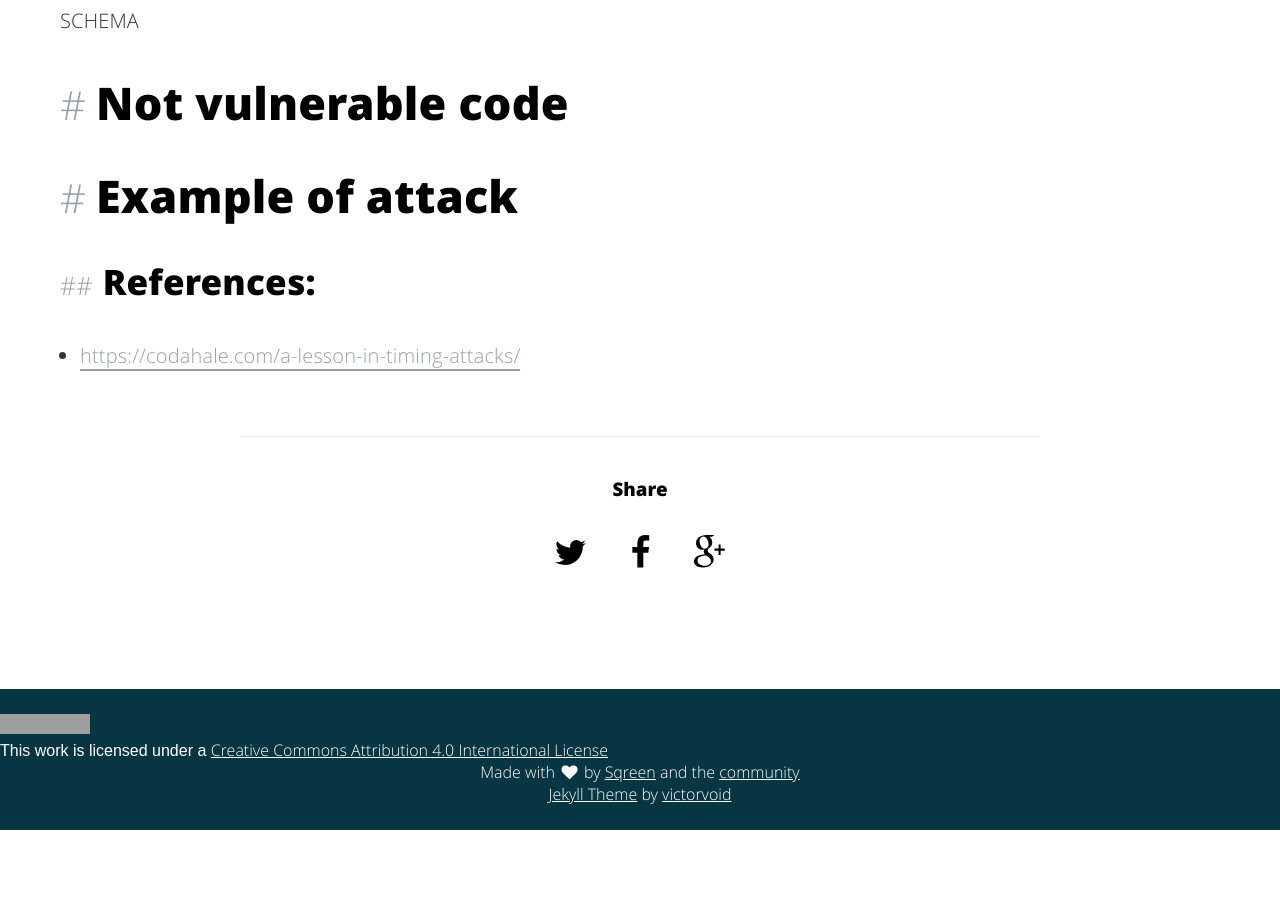
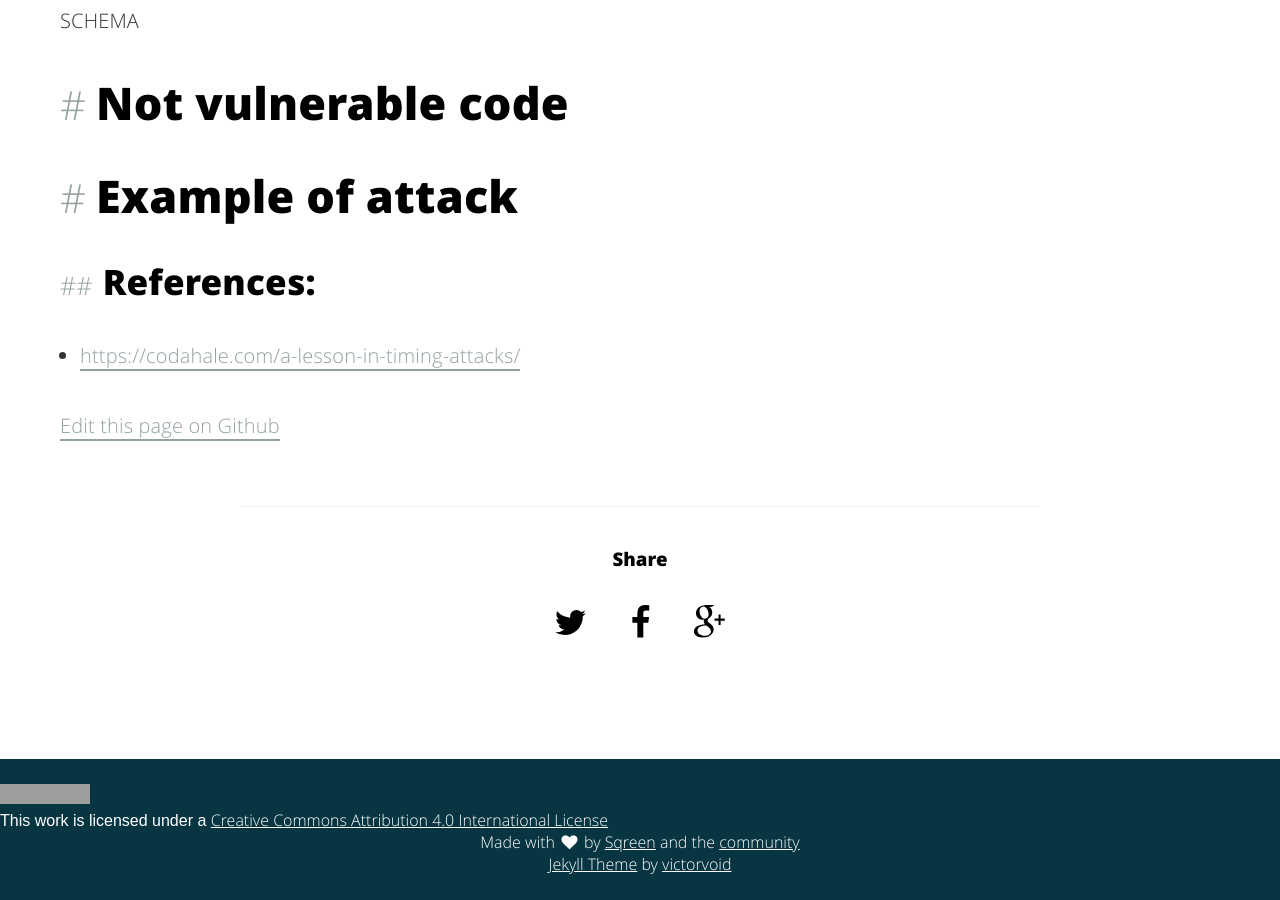
Before and after one commit to sqreen/DevelopersSecurityBestPractices, a Jekyll site: the page built from _practices/timing-attack/nodejs.md, in a window 1280 px wide and 900 px high, scrolled down 704 px. Built offline with Jekyll 4.4.1, drawn with Linux system fonts in a browser that asks for light colours; before the commit the page ends 1534 px from its top, so only the background shows below that; grey boxes are pictures that could not be loaded.

Commit message:
Add a 'Edit this page on Github' link at the end of each article

```diff
--- a/_layouts/practice.html
+++ b/_layouts/practice.html
@@ -10,6 +10,8 @@
 
             <article role="article" id="scroll" class="post-content" itemprop="articleBody">
                 {{ content }}
+
+                <p><a href="{{ site.github_url }}/edit/master/{{ page.relative_path }}">Edit this page on Github</a></p>
             </article>
 
             {% include share.html %}
```
